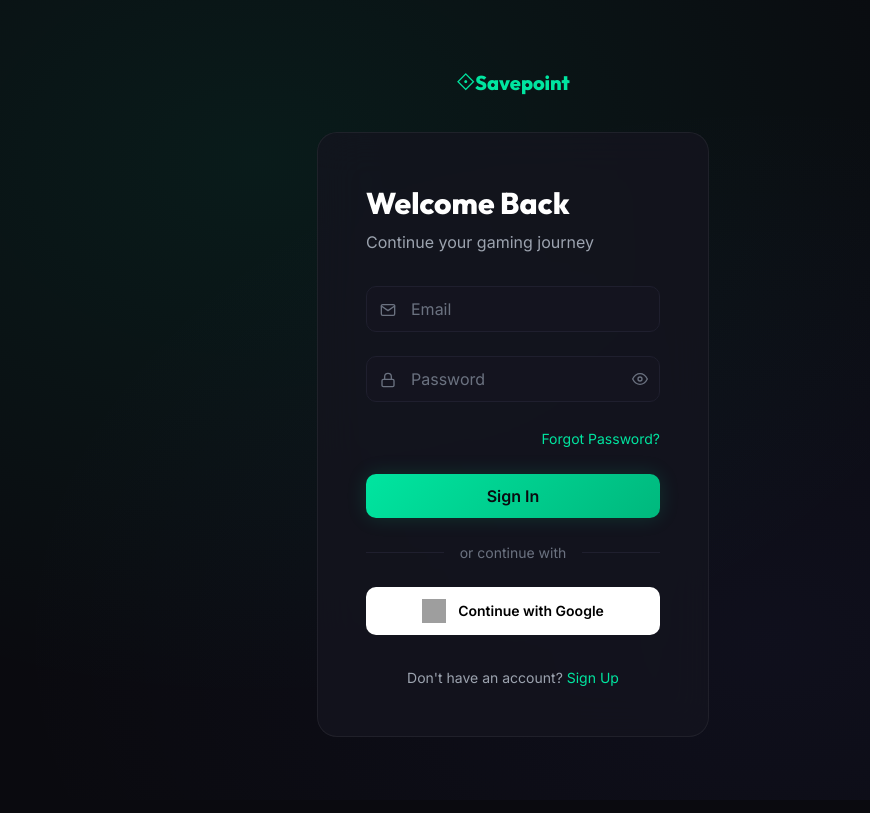
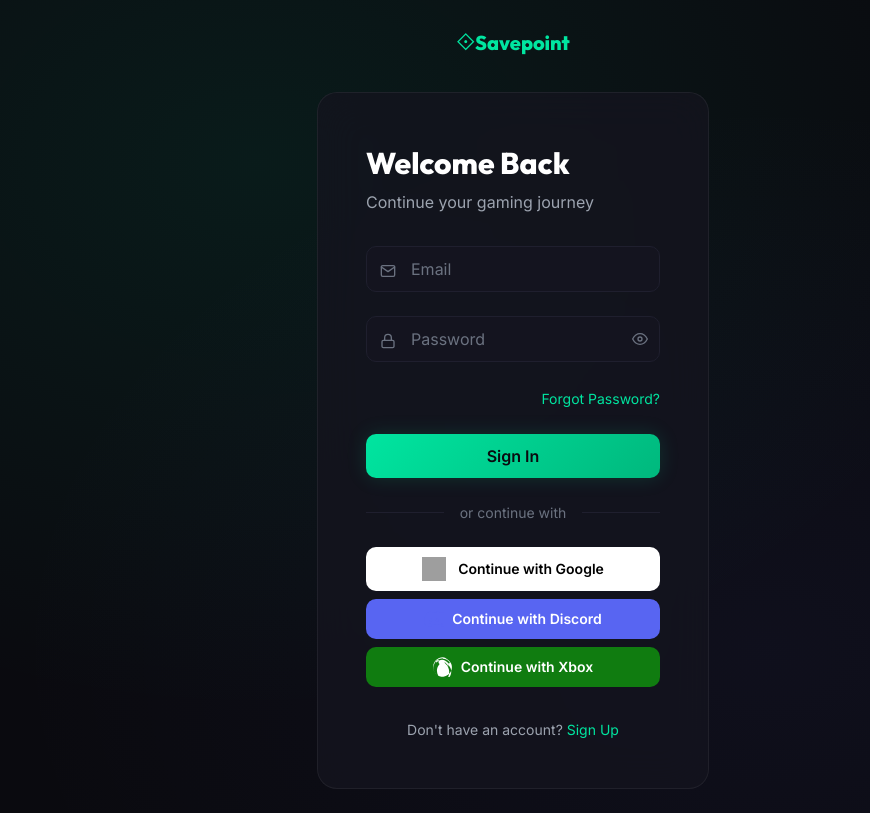
Before and after one commit to moussa101/Savepoint, a Next.js app in the folder savepoint-app/: page /login in a window 1280 px wide. Shown: the whole page, without its empty margins (127-997 px from the left). Built offline with nearby package versions, Linux system fonts and the light colour scheme; grey boxes are pictures that could not be loaded.

Commit message:
Add Discord and Xbox sign-in
Added Discord and Microsoft Entra (Xbox) social login providers and matching UI buttons to the login and registration pages. Updated the shared auth config and icon set so all social sign-in options use the same callback flow and styling.

```diff
--- a/savepoint-app/src/app/login/page.tsx
+++ b/savepoint-app/src/app/login/page.tsx
@@ -5,6 +5,8 @@
 import Link from 'next/link';
 import { signIn, getSession } from 'next-auth/react';
 import GoogleSignInButton from '@/components/ui/GoogleSignInButton';
+import DiscordSignInButton from '@/components/ui/DiscordSignInButton';
+import XboxSignInButton from '@/components/ui/XboxSignInButton';
 import { MailIcon, LockIcon, EyeIcon, EyeOffIcon } from '@/components/ui/Icons';
 
 function LoginForm() {
@@ -145,6 +147,8 @@
 
           <div className="auth-social">
             <GoogleSignInButton />
+            <DiscordSignInButton />
+            <XboxSignInButton />
           </div>
 
           <p className="auth-footer">
@@ -220,11 +224,13 @@
         }
         .auth-social {
           display: flex;
+          flex-direction: column;
           gap: var(--space-sm);
         }
         .auth-social .btn {
-          flex: 1;
-          opacity: 0.5;
+          width: 100%;
+          padding: 0.75rem;
+          font-weight: 600;
         }
         .auth-footer {
           text-align: center;
--- /dev/null
+++ b/savepoint-app/src/components/ui/DiscordSignInButton.tsx
@@ -0,0 +1,26 @@
+'use client';
+
+import { signIn } from 'next-auth/react';
+import { DiscordIcon } from '@/components/ui/Icons';
+
+export default function DiscordSignInButton() {
+  return (
+    <button
+      type="button"
+      className="btn"
+      style={{
+        backgroundColor: '#5865F2',
+        color: '#ffffff',
+        border: 'none',
+        display: 'flex',
+        alignItems: 'center',
+        justifyContent: 'center',
+        gap: 'var(--space-sm)'
+      }}
+      onClick={() => signIn('discord', { callbackUrl: '/onboarding' })}
+    >
+      <DiscordIcon size={20} />
+      Continue with Discord
+    </button>
+  );
+}
--- a/savepoint-app/src/components/ui/GoogleSignInButton.tsx
+++ b/savepoint-app/src/components/ui/GoogleSignInButton.tsx
@@ -8,7 +8,7 @@
       type="button"
       onClick={() => signIn('google', { callbackUrl: '/onboarding' })}
       className="btn btn-secondary"
-      style={{ width: '100%', display: 'flex', alignItems: 'center', justifyContent: 'center', gap: '0.75rem', padding: '0.75rem', background: 'white', color: '#000', border: 'none', fontWeight: 600 }}
+      style={{ display: 'flex', alignItems: 'center', justifyContent: 'center', gap: '0.75rem', background: 'white', color: '#000', border: 'none' }}
     >
       <img src="https://authjs.dev/img/providers/google.svg" alt="Google" width={24} height={24} />
       Continue with Google
--- a/savepoint-app/src/components/ui/Icons.tsx
+++ b/savepoint-app/src/components/ui/Icons.tsx
@@ -168,6 +168,28 @@
   return <Icon {...props}><path d="M10 13a5 5 0 0 0 7.54.54l3-3a5 5 0 0 0-7.07-7.07l-1.72 1.71" /><path d="M14 11a5 5 0 0 0-7.54-.54l-3 3a5 5 0 0 0 7.07 7.07l1.71-1.71" /></Icon>;
 }
 
+export const GoogleIcon = ({ size = 24 }: IconProps) => (
+  <svg width={size} height={size} viewBox="0 0 24 24" xmlns="http://www.w3.org/2000/svg">
+    <path d="M22.56 12.25c0-.78-.07-1.53-.2-2.25H12v4.26h5.92c-.26 1.37-1.04 2.53-2.21 3.31v2.77h3.57c2.08-1.92 3.28-4.74 3.28-8.09z" fill="#4285F4"/>
+    <path d="M12 23c2.97 0 5.46-.98 7.28-2.66l-3.57-2.77c-.98.66-2.23 1.06-3.71 1.06-2.86 0-5.29-1.93-6.16-4.53H2.18v2.84C3.99 20.53 7.7 23 12 23z" fill="#34A853"/>
+    <path d="M5.84 14.09c-.22-.66-.35-1.36-.35-2.09s.13-1.43.35-2.09V7.07H2.18C1.43 8.55 1 10.22 1 12s.43 3.45 1.18 4.93l2.85-2.22.81-.62z" fill="#FBBC05"/>
+    <path d="M12 5.38c1.62 0 3.06.56 4.21 1.64l3.15-3.15C17.45 2.09 14.97 1 12 1 7.7 1 3.99 3.47 2.18 7.07l3.66 2.84c.87-2.6 3.3-4.53 6.16-4.53z" fill="#EA4335"/>
+    <path d="M1 1h22v22H1z" fill="none"/>
+  </svg>
+);
+
+export const DiscordIcon = ({ size = 24 }: IconProps) => (
+  <svg width={size} height={size} viewBox="0 0 127.14 96.36" xmlns="http://www.w3.org/2000/svg">
+    <path fill="#5865F2" d="M107.7 8.07A105.15 105.15 0 0081.47 0a72.06 72.06 0 00-3.36 6.83 97.68 97.68 0 00-29.08 0A72.37 72.37 0 0045.67 0a105.73 105.73 0 00-26.23 8.07C2.6 33.27-1.74 57.81.53 82.07c13.72 10.15 27.04 14.19 40 16.9a75.76 75.76 0 008.57-13.9 66 66 0 01-12.87-6.19c1.07-.77 2.13-1.57 3.16-2.4 25.1 11.53 52.4 11.53 77.27 0 1.04.83 2.1 1.63 3.17 2.4a66.2 66.2 0 01-12.88 6.18 75.24 75.24 0 008.57 13.9 107.5 107.5 0 0040-16.9c2.72-28.47-4.47-52.12-18.42-74zM42.27 67.5c-5.26 0-9.56-4.78-9.56-10.64 0-5.86 4.2-10.64 9.56-10.64 5.35 0 9.64 4.78 9.56 10.64 0 5.86-4.2 10.64-9.56 10.64zm42.6 0c-5.26 0-9.56-4.78-9.56-10.64 0-5.86 4.2-10.64 9.56-10.64 5.35 0 9.64 4.78 9.56 10.64 0 5.86-4.2 10.64-9.56 10.64z"/>
+  </svg>
+);
+
+export const XboxIcon = ({ size = 24 }: IconProps) => (
+  <svg width={size} height={size} viewBox="0 0 24 24" fill="currentColor" xmlns="http://www.w3.org/2000/svg">
+    <path d="M11.96.2C5.45.2.16 5.51.2 12.02c.03 5.42 3.65 10 8.64 11.4 1.15.33 2.36.43 3.56.28 4.22-.5 7.82-3.4 9.47-7.25 1.54-3.6.94-7.8-1.54-10.74C18.35 3.32 15.35.48 11.96.2zm-.12 1.94c3.4.15 6.4 1.83 8.35 4.6l-1.02 1.34c-1.3-1.63-3-3-4.84-4-1.12-.6-2.52-1.03-3.77-.9-.88.1-1.68.32-2.45.66-1.53.67-2.9 1.6-4.14 2.76l-1.3-1.1c2-2.12 4.75-3.66 7.6-3.85.5-.04 1.05-.04 1.57.03zm-5.12 5.06l1.24 1.1c-1.63 1.77-2.73 3.96-3.1 6.32-.4 2.73.12 5.5 1.48 7.88-2.6-1.35-4.52-3.72-5.4-6.52-.77-2.43-.6-5.07.47-7.37.95-2.03 2.45-3.76 4.35-4.87.32-.18.66-.35.96-.52zm11.2 1.56l1.04 1.35c.78.94 1.45 2 1.97 3.12 1.08 2.37 1.25 5.07.48 7.55-.83 2.68-2.6 4.96-5 6.27.42-.58.82-1.17 1.17-1.8 1.17-2.08 1.83-4.42 1.9-6.84.05-2-.37-3.95-1.2-5.75-.43-.92-.93-1.8-1.5-2.62-1.03-1.5-1.92-2.3-2.9-3.23.05-.06.1-.12.16-.17-.1.1.18-.2.27-.3.57.54 1.18 1.14 1.72 1.76l.16.14c.57.65 1.1 1.35 1.58 2.08l1.04 1.35z"/>
+  </svg>
+);
+
 export function SteamIcon(props: IconProps) {
   return <Icon {...props}><path d="M12 22a10 10 0 1 0 0-20 10 10 0 0 0 0 20z" /><path d="M9.1 11.2l-3.3 1.3s-.5-1-.2-1.3c.3-.4 1.1-.9 2.2-1 .4.2 1 .7 1.3 1z" /><path d="M13 10.3c0 1.1-.9 2-2 2s-2-.9-2-2 .9-2 2-2 2 .9 2 2z" /><path d="M17.7 7s-1-.3-1.6 0l-1.9 3.1A3 3 0 0 0 13 10.3l1.8-3.4s.2-.5.5-.7c.3-.2.8 0 .8 0l1.6.8z" /></Icon>;
 }
--- /dev/null
+++ b/savepoint-app/src/components/ui/XboxSignInButton.tsx
@@ -0,0 +1,26 @@
+'use client';
+
+import { signIn } from 'next-auth/react';
+import { XboxIcon } from '@/components/ui/Icons';
+
+export default function XboxSignInButton() {
+  return (
+    <button
+      type="button"
+      className="btn"
+      style={{
+        backgroundColor: '#107C10',
+        color: '#ffffff',
+        border: 'none',
+        display: 'flex',
+        alignItems: 'center',
+        justifyContent: 'center',
+        gap: 'var(--space-sm)'
+      }}
+      onClick={() => signIn('microsoft-entra-id', { callbackUrl: '/onboarding' })}
+    >
+      <XboxIcon size={20} />
+      Continue with Xbox
+    </button>
+  );
+}
--- a/savepoint-app/src/lib/auth.ts
+++ b/savepoint-app/src/lib/auth.ts
@@ -1,6 +1,8 @@
 import NextAuth, { CredentialsSignin } from 'next-auth';
 import Credentials from 'next-auth/providers/credentials';
 import Google from 'next-auth/providers/google';
+import Discord from 'next-auth/providers/discord';
+import MicrosoftEntraID from 'next-auth/providers/microsoft-entra-id';
 import { compare } from 'bcryptjs';
 import { prisma } from '@/lib/db';
 import { PrismaAdapter } from '@auth/prisma-adapter';
@@ -27,6 +29,15 @@
     Google({
       clientId: process.env.GOOGLE_CLIENT_ID,
       clientSecret: process.env.GOOGLE_CLIENT_SECRET,
+    }),
+    Discord({
+      clientId: process.env.DISCORD_CLIENT_ID,
+      clientSecret: process.env.DISCORD_CLIENT_SECRET,
+    }),
+    MicrosoftEntraID({
+      clientId: process.env.XBOX_CLIENT_ID,
+      clientSecret: process.env.XBOX_CLIENT_SECRET,
+      tenantId: 'common', // Crucial: Allows personal Xbox accounts
     }),
     Credentials({
       name: 'credentials',
```
Also changed, not shown: savepoint-app/src/app/register/page.tsx (+8 -2 lines).
